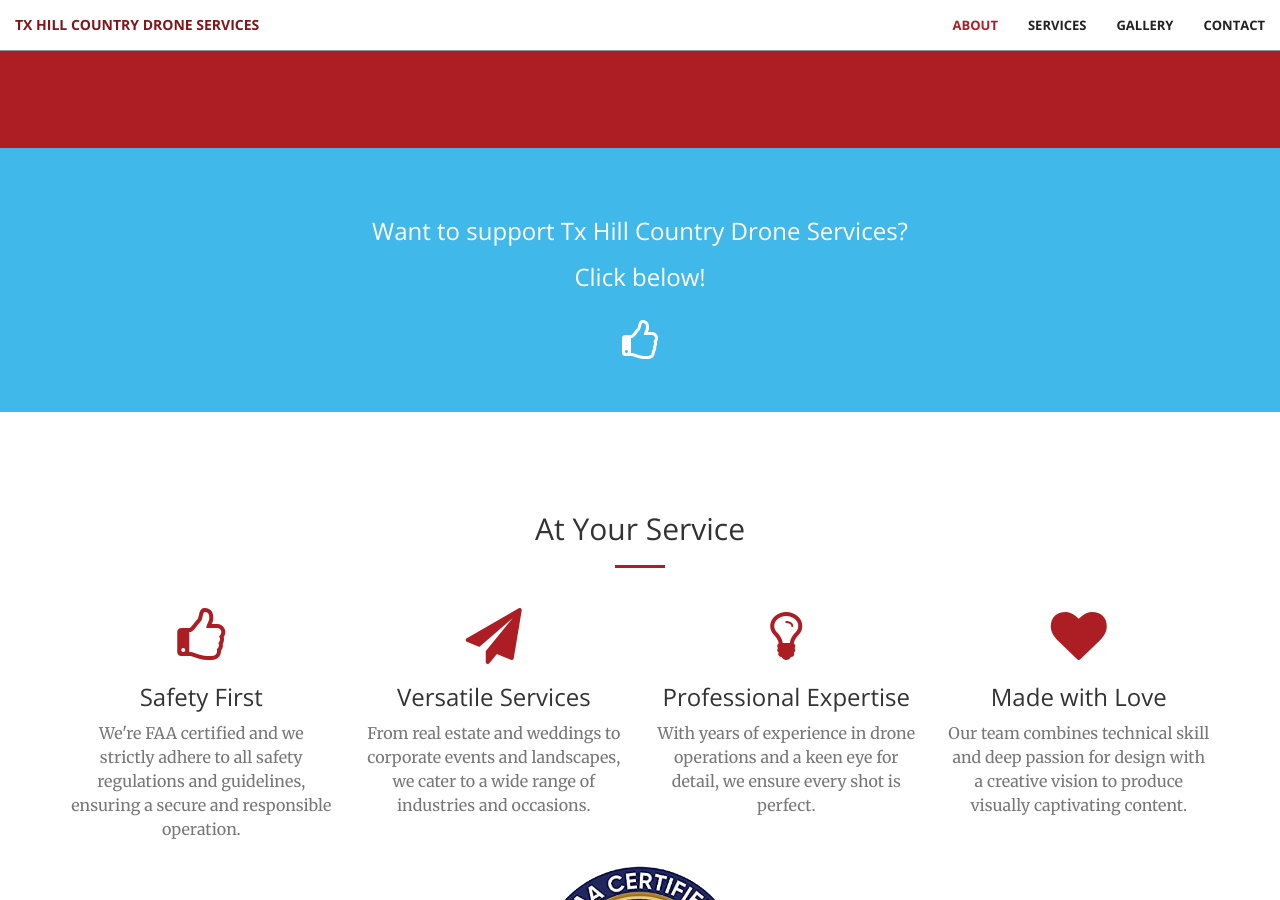
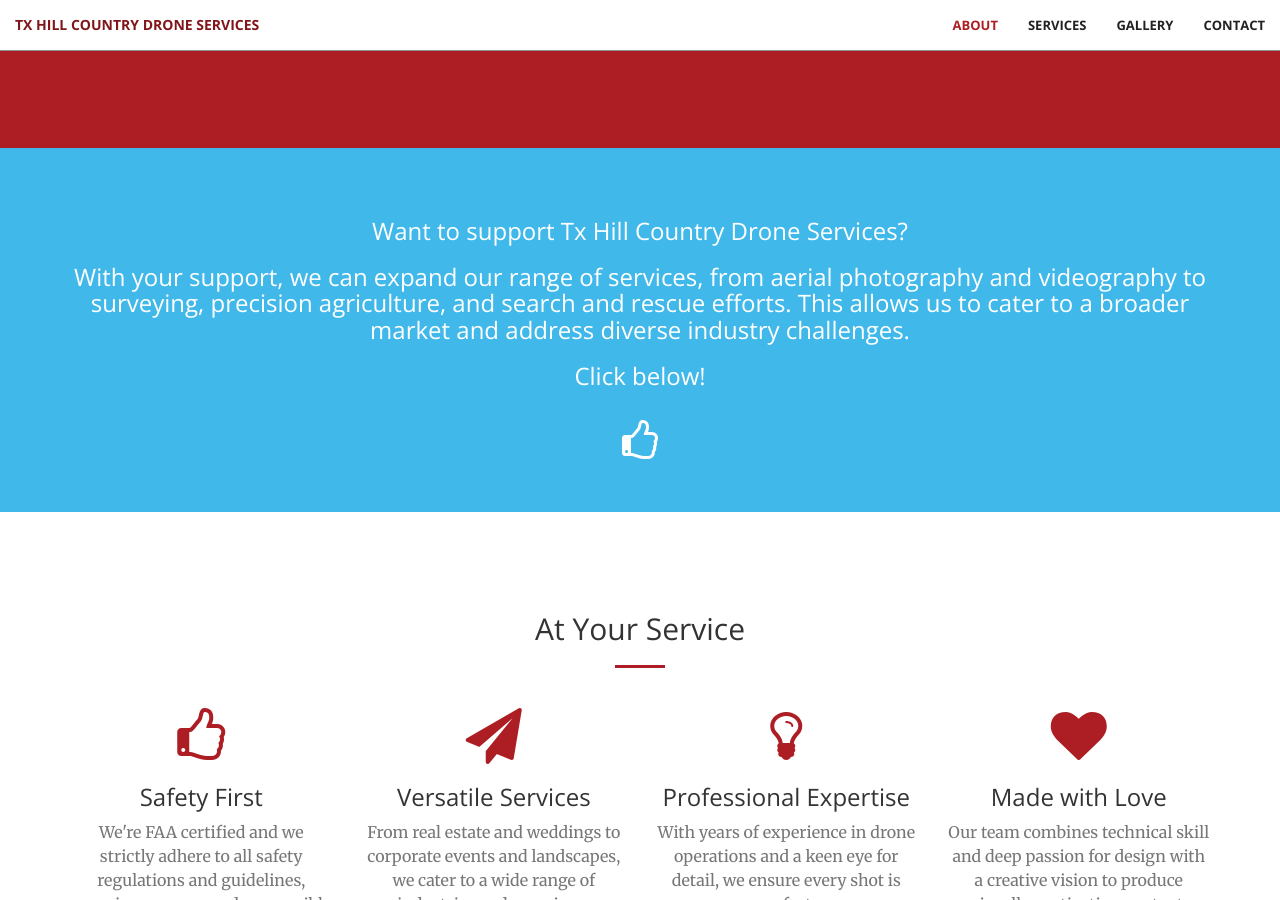
Before and after one commit to thcdroneservices/thcdroneservices.github.io, a Jekyll site: the page built from index.html, in a window 1280 px wide and 900 px high, scrolled down 1711 px. Built offline with Jekyll 4.4.1, drawn with Linux system fonts in a browser that asks for light colours; some of the changed text lies outside the part shown.

Commit message:
update aside

```diff
--- a/_includes/aside3.html
+++ b/_includes/aside3.html
@@ -2,6 +2,7 @@
     <div class="container text-center">
         <div class="call-to-action">
             <h3 style="text-align: center;">Want to support Tx Hill Country Drone Services?</h3>
+            <h3 style="text-align: center;">With your support, we can expand our range of services, from aerial photography and videography to surveying, precision agriculture, and search and rescue efforts. This allows us to cater to a broader market and address diverse industry challenges.</h3>
             <h3 style="text-align: center;">Click below!</h3>
             <br>
             <i class="fa fa-thumbs-o-up fa-3x wow bounceIn" data-wow-delay=".1s"></i>
```
